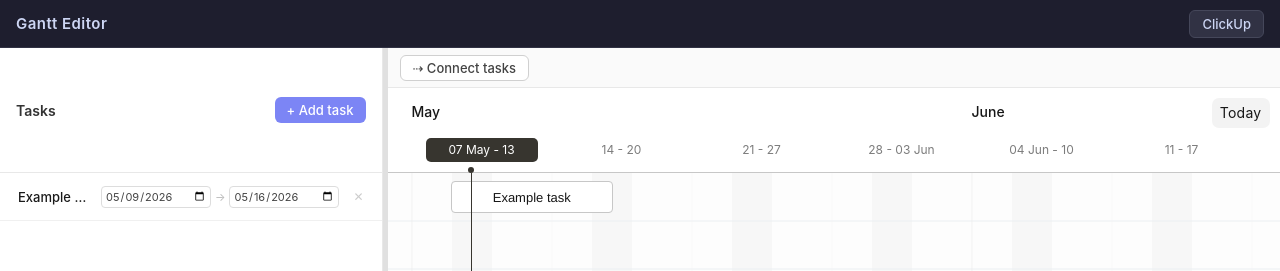
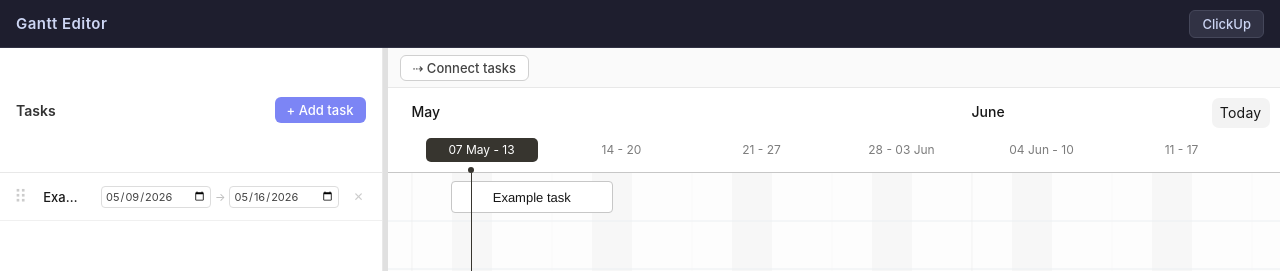
Before and after one commit to MiroslawRajczyk/gantt-editor, a React (Vite) app: page / in a window 1280 px wide. Shown: the top 271 px of the page. Built offline with nearby package versions, Linux system fonts and the light colour scheme.

Commit message:
Task reordering
Signed-off-by: igorosky <igor.zaworski2@gmail.com>

```diff
--- a/src/App.css
+++ b/src/App.css
@@ -367,6 +367,29 @@
   background: #fff0f0;
 }
 
+.task-row__grip {
+  cursor: grab;
+  color: #ccc;
+  font-size: 18px;
+  line-height: 1;
+  padding: 0 2px;
+  user-select: none;
+  flex-shrink: 0;
+  transition: color 0.15s;
+}
+
+.task-row:hover .task-row__grip {
+  color: #aaa;
+}
+
+.task-row__grip:active {
+  cursor: grabbing;
+}
+
+.task-row--drag-over {
+  border-top: 2px solid #7c85f5;
+}
+
 /* Gantt Panel */
 .gantt-panel {
   flex: 1;
--- a/src/App.tsx
+++ b/src/App.tsx
@@ -15,7 +15,7 @@ const MAX_PCT = 70
 const DEFAULT_PCT = 30
 
 export default function App() {
-  const { tasks, setTasks, addTask, removeTask, updateTask } = useTasks()
+  const { tasks, setTasks, addTask, removeTask, updateTask, reorderTask } = useTasks()
   const { config, setConfig } = useClickUpConfig()
   const [leftPct, setLeftPct] = useState(DEFAULT_PCT)
   const [settingsOpen, setSettingsOpen] = useState(false)
@@ -168,6 +168,7 @@ export default function App() {
             onAdd={addTask}
             onRemove={removeTask}
             onUpdate={handleTaskUpdate}
+            onReorder={reorderTask}
             listRef={taskListRef}
           />
         </div>
--- a/src/components/TaskPanel.tsx
+++ b/src/components/TaskPanel.tsx
@@ -1,3 +1,4 @@
+import { useRef, useState } from 'react'
 import type { RefObject } from 'react'
 import type { GanttTask } from '../types'
 import { TaskRow } from './TaskRow'
@@ -8,10 +9,36 @@ interface Props {
   onAdd: () => void
   onRemove: (id: string) => void
   onUpdate: (id: string, patch: Partial<GanttTask>) => void
+  onReorder: (fromIndex: number, toIndex: number) => void
   listRef: RefObject<HTMLDivElement>
 }
 
-export function TaskPanel({ tasks, onAdd, onRemove, onUpdate, listRef }: Props) {
+export function TaskPanel({ tasks, onAdd, onRemove, onUpdate, onReorder, listRef }: Props) {
+  const dragIndexRef = useRef<number | null>(null)
+  const [dragOverIndex, setDragOverIndex] = useState<number | null>(null)
+
+  function handleDragStart(index: number) {
+    dragIndexRef.current = index
+  }
+
+  function handleDragOver(e: React.DragEvent, index: number) {
+    e.preventDefault()
+    setDragOverIndex(index)
+  }
+
+  function handleDrop(index: number) {
+    if (dragIndexRef.current !== null) {
+      onReorder(dragIndexRef.current, index)
+    }
+    dragIndexRef.current = null
+    setDragOverIndex(null)
+  }
+
+  function handleDragEnd() {
+    dragIndexRef.current = null
+    setDragOverIndex(null)
+  }
+
   return (
     <div className="task-panel">
       <div className="task-panel__header" style={{ height: GANTT_HEADER_HEIGHT + GANTT_TOOLBAR_HEIGHT }}>
@@ -25,12 +52,18 @@ export function TaskPanel({ tasks, onAdd, onRemove, onUpdate, listRef }: Props)
         {tasks.length === 0 && (
           <p className="task-panel__empty">No tasks yet. Add one above.</p>
         )}
-        {tasks.map(task => (
+        {tasks.map((task, idx) => (
           <TaskRow
             key={task.id}
             task={task}
+            index={idx}
             onUpdate={patch => onUpdate(task.id, patch)}
             onRemove={() => onRemove(task.id)}
+            onDragStart={handleDragStart}
+            onDragOver={handleDragOver}
+            onDrop={handleDrop}
+            onDragEnd={handleDragEnd}
+            isDragOver={dragOverIndex === idx}
           />
         ))}
       </div>
--- a/src/components/TaskRow.tsx
+++ b/src/components/TaskRow.tsx
@@ -4,15 +4,21 @@ import { GANTT_ROW_HEIGHT } from '../constants'
 
 interface Props {
   task: GanttTask
+  index: number
   onUpdate: (patch: Partial<GanttTask>) => void
   onRemove: () => void
+  onDragStart: (index: number) => void
+  onDragOver: (e: React.DragEvent, index: number) => void
+  onDrop: (index: number) => void
+  onDragEnd: () => void
+  isDragOver: boolean
 }
 
 function toDateInput(d: Date): string {
   return d.toISOString().slice(0, 10)
 }
 
-export function TaskRow({ task, onUpdate, onRemove }: Props) {
+export function TaskRow({ task, index, onUpdate, onRemove, onDragStart, onDragOver, onDrop, onDragEnd, isDragOver }: Props) {
   const [editing, setEditing] = useState(false)
   const [draft, setDraft] = useState(task.name)
   const inputRef = useRef<HTMLInputElement>(null)
@@ -21,7 +27,6 @@ export function TaskRow({ task, onUpdate, onRemove }: Props) {
     if (editing) inputRef.current?.focus()
   }, [editing])
 
-  // Keep draft in sync if name changes externally
   useEffect(() => {
     if (!editing) setDraft(task.name)
   }, [task.name, editing])
@@ -46,7 +51,17 @@ export function TaskRow({ task, onUpdate, onRemove }: Props) {
   }
 
   return (
-    <div className="task-row" style={{ height: GANTT_ROW_HEIGHT }}>
+    <div
+      className={`task-row${isDragOver ? ' task-row--drag-over' : ''}`}
+      style={{ height: GANTT_ROW_HEIGHT }}
+      draggable
+      onDragStart={() => onDragStart(index)}
+      onDragOver={e => onDragOver(e, index)}
+      onDrop={() => onDrop(index)}
+      onDragEnd={onDragEnd}
+    >
+      <span className="task-row__grip" aria-hidden="true">⠿</span>
+
       <div className="task-row__name">
         {editing ? (
           <input
--- a/src/hooks/useTasks.ts
+++ b/src/hooks/useTasks.ts
@@ -71,5 +71,15 @@ export function useTasks() {
     setTasks(prev => prev.map(t => (t.id === id ? { ...t, ...patch } : t)))
   }
 
-  return { tasks, setTasks, addTask, removeTask, updateTask }
+  function reorderTask(fromIndex: number, toIndex: number) {
+    setTasks(prev => {
+      if (fromIndex === toIndex || fromIndex < 0 || toIndex < 0 || fromIndex >= prev.length || toIndex >= prev.length) return prev
+      const next = [...prev]
+      const [moved] = next.splice(fromIndex, 1)
+      next.splice(toIndex, 0, moved)
+      return next
+    })
+  }
+
+  return { tasks, setTasks, addTask, removeTask, updateTask, reorderTask }
 }
```
